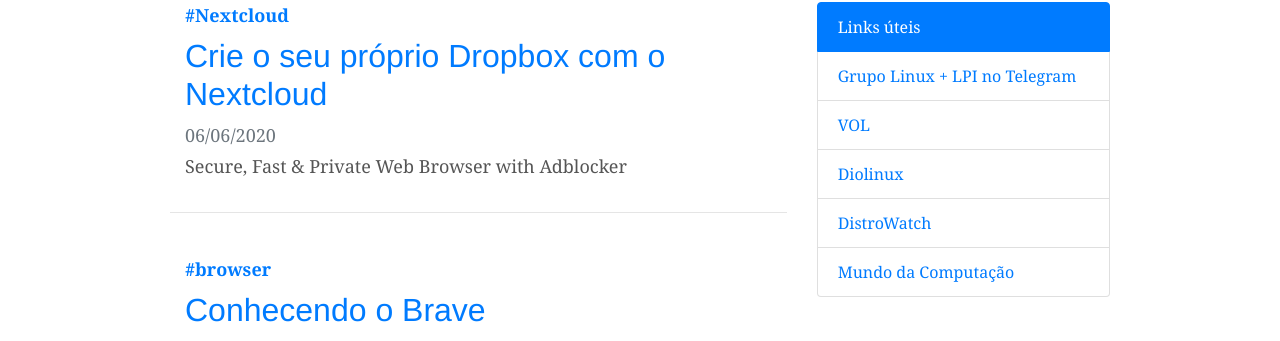
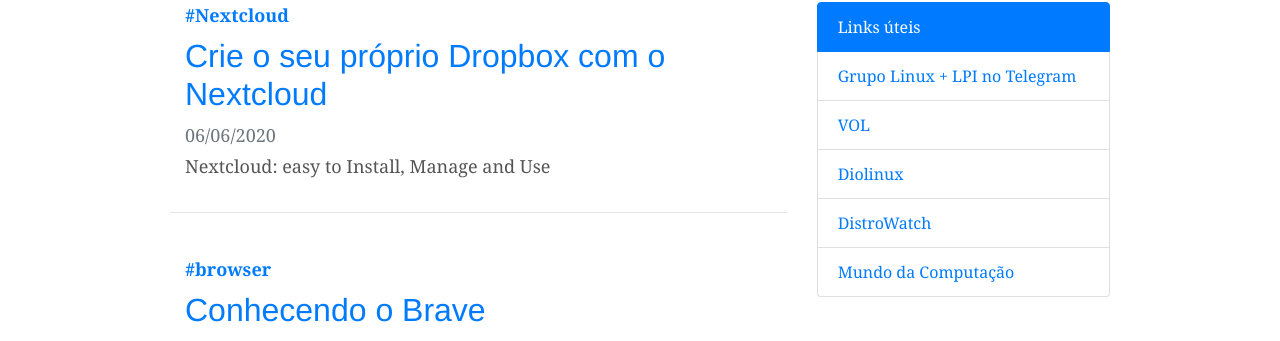
Before and after one commit to GrupoLinux/grupolinux.github.io, a Jekyll site: the page built from index.html, in a window 1280 px wide. Shown: the part 260-601 px from the top of the page. Built offline with Jekyll 4.4.1, drawn with Linux system fonts in a browser that asks for light colours.

Commit message:
nextcloud

```diff
--- a/_posts/2020-06-06-crie-seu-dropbox-com-nextcloud.md
+++ b/_posts/2020-06-06-crie-seu-dropbox-com-nextcloud.md
@@ -5,7 +5,7 @@
 data: 06/06/2020
 image: nextcloud_logo.png
 tag: Nextcloud
-resumo: "Secure, Fast & Private Web Browser with Adblocker"
+resumo: "Nextcloud: easy to Install, Manage and Use"
 ---
 
 O que é Nextcloud?
```
